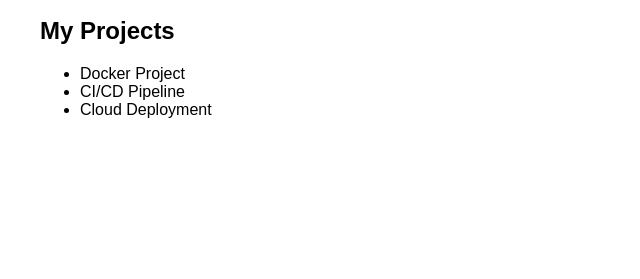
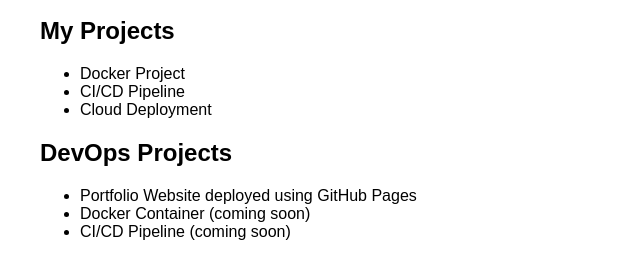
Before and after one commit to rivaldydwi/portofolio-devops, a plain HTML site: page index.html in a window 1280 px wide. Shown: the part 119-398 px from the top of the page, without its empty margins (0-640 px from the left). Drawn offline with Linux system fonts and the light colour scheme.

Commit message:
update project section

```diff
--- a/index.html
+++ b/index.html
@@ -17,5 +17,12 @@
 <li>Cloud Deployment</li>
 </ul>
 
+<h2>DevOps Projects</h2>
+<ul>
+<li>Portfolio Website deployed using GitHub Pages</li>
+<li>Docker Container (coming soon)</li>
+<li>CI/CD Pipeline (coming soon)</li>
+</ul>
+
 </body>
 </html>
```
